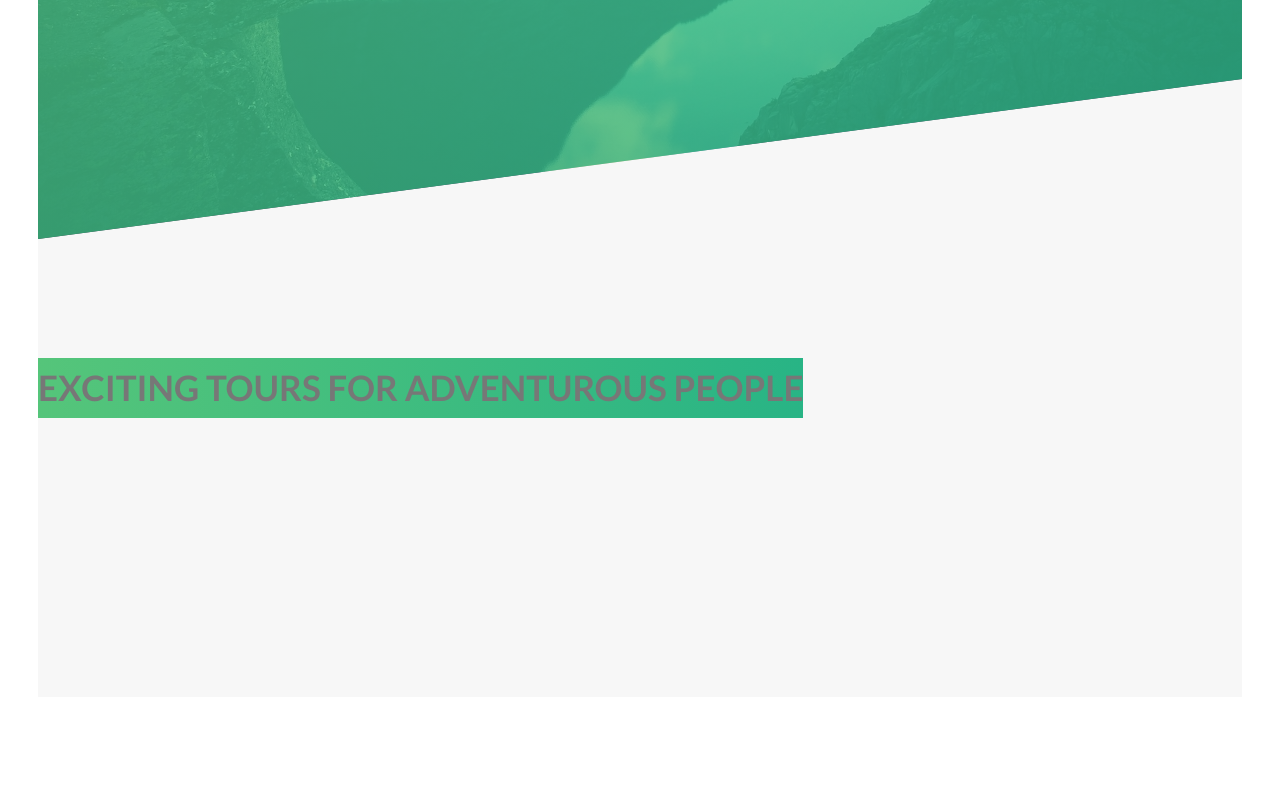
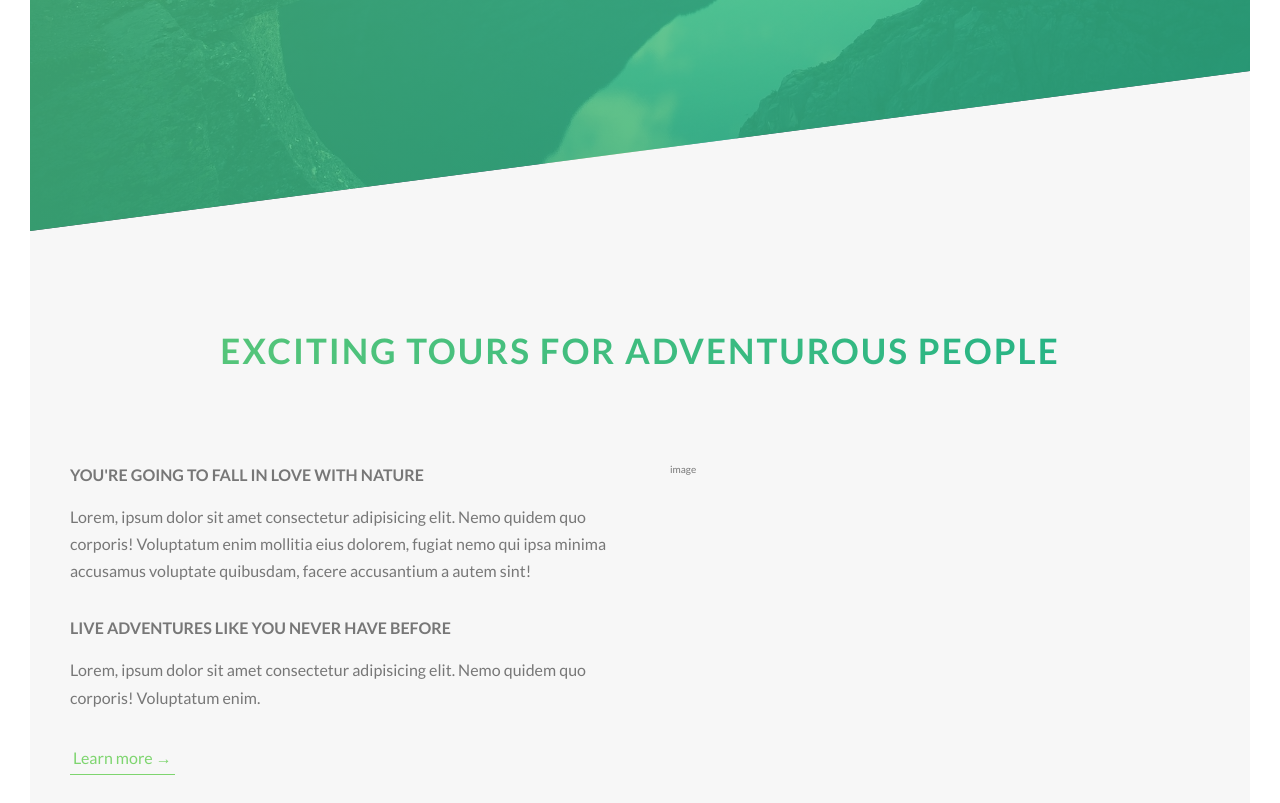
Before and after one commit to sweeptic/Natours-webpage---Advanced-Sass-css-learning-project, a website: page index.html in a window 1280 px wide. Shown: the part 559-1362 px from the top of the page. Before the commit the page ends 1294 px from the top, so only its background shows below. Drawn offline with Linux system fonts and the light colour scheme.

Commit message:
complete main left side section

```diff
--- a/index.html
+++ b/index.html
@@ -110,7 +110,41 @@ BEM - Block element modifier
 
     <main>
         <section class="section-about">
-            <h2 class="heading-secondary">Exciting tours for adventurous people</h2>
+            <div class="u-center-text u-margin-bottom-big">
+                <h2 class="heading-secondary">
+                    Exciting tours for adventurous people
+                </h2>
+            </div>
+
+
+            <div class="row">
+                <div class="col-1-of-2">
+                    <h3 class="heading-tertiary u-margin-bottom-small">
+                        You're going to fall in love with nature
+                    </h3>
+                    <p class="paragraph">
+                        Lorem, ipsum dolor sit amet consectetur adipisicing elit. Nemo quidem quo corporis! Voluptatum
+                        enim mollitia eius dolorem, fugiat nemo qui ipsa minima accusamus voluptate quibusdam, facere
+                        accusantium a autem sint!
+                    </p>
+                    <h3 class="heading-tertiary u-margin-bottom-small">
+                        Live adventures like you never have before
+                    </h3>
+                    <p class="paragraph">
+                        Lorem, ipsum dolor sit amet consectetur adipisicing elit. Nemo quidem quo corporis! Voluptatum
+                        enim.
+                    </p>
+
+                    <a href="#" class="btn-text">
+                        Learn more &rarr;
+                    </a>
+
+                </div>
+                <div class="col-1-of-2">
+                    image
+                </div>
+            </div>
+
         </section>
 
     </main>
--- a/sass/abstracts/_variables.scss
+++ b/sass/abstracts/_variables.scss
@@ -9,6 +9,9 @@ $color-grey-dark: #777;
 $color-white: #ffffff;
 $color-black: #000000;
 
+//FONT
+$default-font-size: 1.6rem;
+
 //GRID
 $grid-width: 114rem;
 $gutter-vertical: 8rem;
--- a/sass/base/_base.scss
+++ b/sass/base/_base.scss
@@ -1,4 +1,4 @@
-
+*,
 *::after,
 *::before {
     margin: 0;
--- a/sass/base/_typography.scss
+++ b/sass/base/_typography.scss
@@ -40,4 +40,28 @@ body {
     font-weight: 700;
     display: inline-block;
     background-image: linear-gradient(to right, $color-primary-light, $color-primary-dark );
+    background-clip: text;
+    -webkit-background-clip: text;
+    color: transparent;
+    letter-spacing: 2px;
+    transition: all .2s;
+
+    &:hover {
+        transform: skewY(2deg) skewX(15deg) scale(1.1);
+        text-shadow: .5rem 1rem 2rem rgba($color-black, .2);
+    }
 }
+
+.heading-tertiary {
+    font-size: $default-font-size;
+    font-weight: 700;
+    text-transform: uppercase;
+}
+
+.paragraph {
+    font-size: $default-font-size;
+
+    &:not(:last-child) {
+        margin-bottom: 3rem;
+    }
+}
--- a/sass/base/_utilities.scss
+++ b/sass/base/_utilities.scss
@@ -0,0 +1,15 @@
+.u-center-text {
+    text-align: center;
+}
+
+.u-margin-bottom-small {
+    margin-bottom: 1.5rem;
+}
+
+.u-margin-bottom-medium {
+    margin-bottom: 4rem;
+}
+
+.u-margin-bottom-big {
+    margin-bottom: 8rem;
+}
--- a/sass/components/_buttons.scss
+++ b/sass/components/_buttons.scss
@@ -1,6 +1,5 @@
+.btn {
 
-
-.btn {
     &:link,
     &:visited {
         text-transform: uppercase;
@@ -10,7 +9,7 @@
         border-radius: 10rem;
         transition: all .2s;
         position: relative;
-        font-size: 1.6rem;
+        font-size: $default-font-size;
     }
 
     &:hover {
@@ -57,5 +56,30 @@
         animation-delay: .75s;
         animation-fill-mode: backwards;
     }
+}
 
+.btn-text {
+
+    &:link,
+    &:visited {
+        font-size: $default-font-size;
+        color: $color-primary;
+        display: inline-block;
+        text-decoration: none;
+        border-bottom: 1px solid $color-primary;
+        padding: 3px;
+        transition: all .2s;
+    }
+
+    &:hover {
+        background-color: $color-primary;
+        color: $color-white;
+        box-shadow: 0 1rem 2rem rgba($color-black, .15);
+        transform: translateY(-2px);
+    }
+
+    &:active {
+        box-shadow: 0 .5rem 2rem rgba($color-black, .15);
+        transform: translateY(0);
+    }
 }
--- a/sass/layout/_grid.scss
+++ b/sass/layout/_grid.scss
@@ -1,6 +1,5 @@
 .row {
     max-width: $grid-width;
-    background-color: #eee;
     margin: 0 auto;
 
 
@@ -11,7 +10,6 @@
     @include clearfix;
 
     [class^="col-"] {
-        background-color: orangered;
         float: left;
 
         &:not(:last-child) {
```
Also changed, not shown: css/main.css, css/main.min.css, css/style.css (added), 2 other files.
